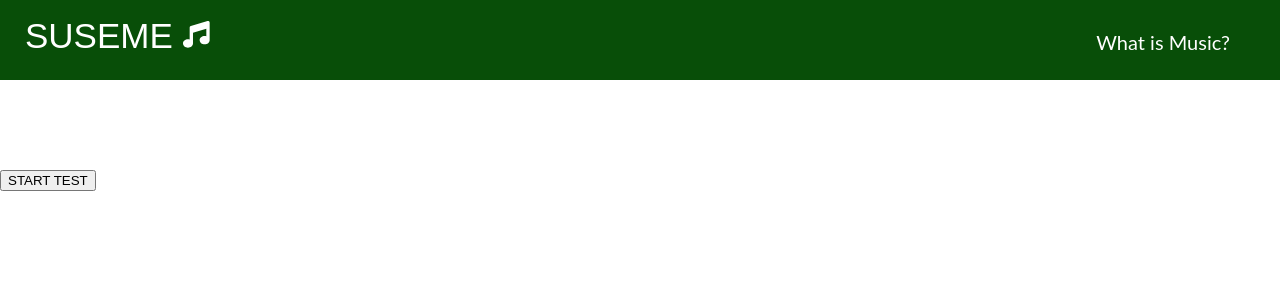
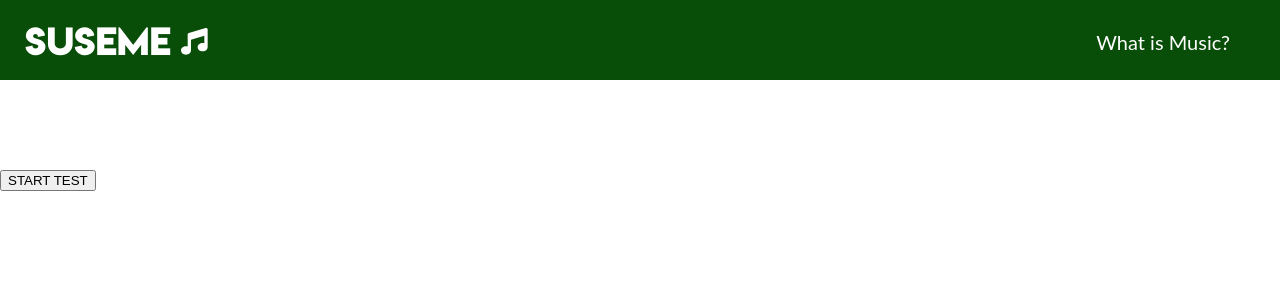
Before and after one commit to yeonsuuuu28/SUSEME, a React (Create React App) app: page / in a window 1280 px wide. Shown: the top 300 px of the page. Built offline with nearby package versions, Linux system fonts and the light colour scheme.

Commit message:
added font

```diff
--- a/src/components/navbar.css
+++ b/src/components/navbar.css
@@ -1,3 +1,11 @@
+@font-face {
+    font-family: 'LEMON MILK';
+    font-style: normal;
+    font-weight: 500;
+    src: url("../fonts/LemonMilkbold.otf") format('truetype')
+  }
+
+
 ul {
     list-style: none;
     padding-inline-start: 0;
```
Also changed, not shown: src/fonts/LemonMilk.otf (added), src/fonts/LemonMilkbold.otf (added).
